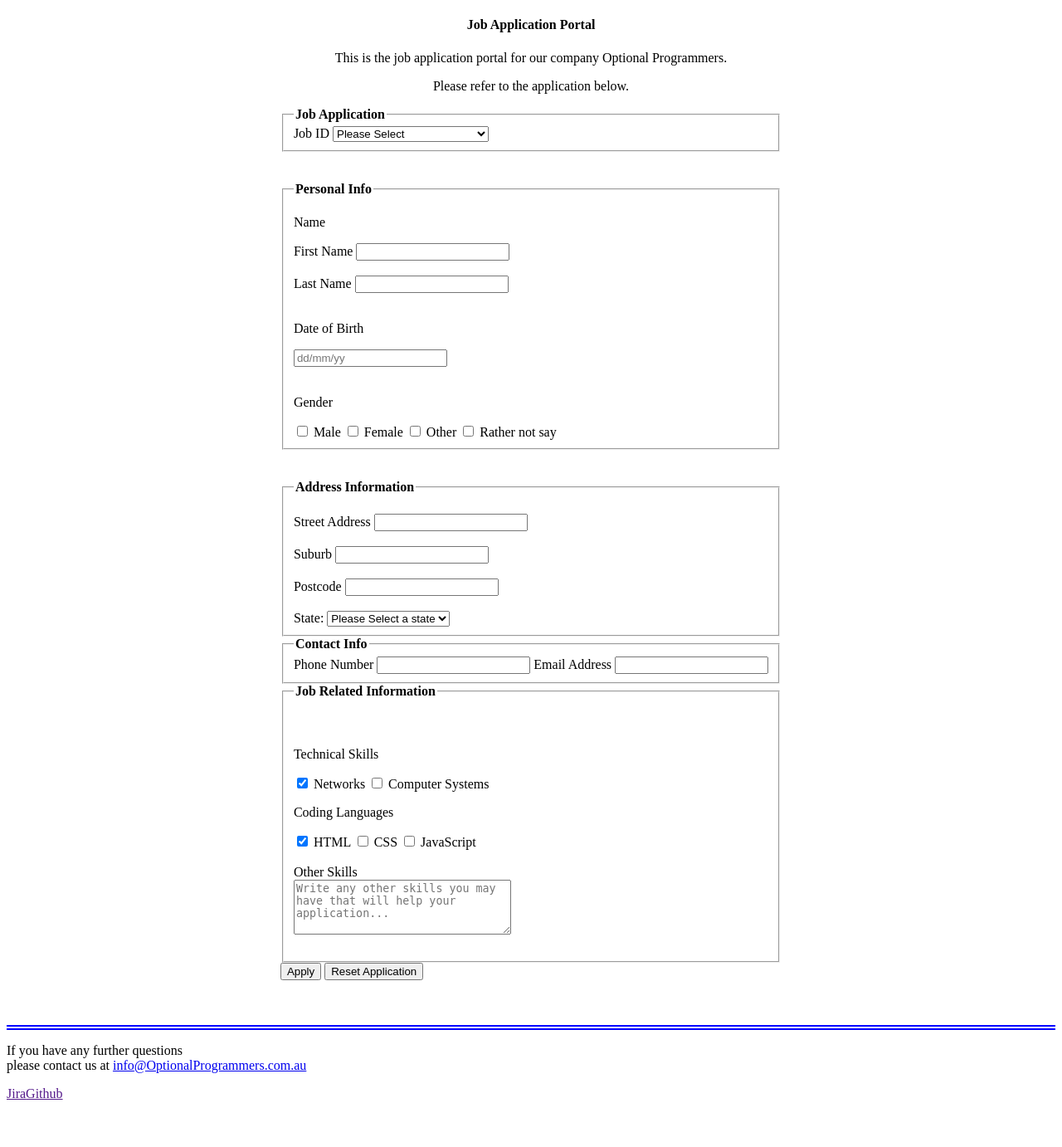
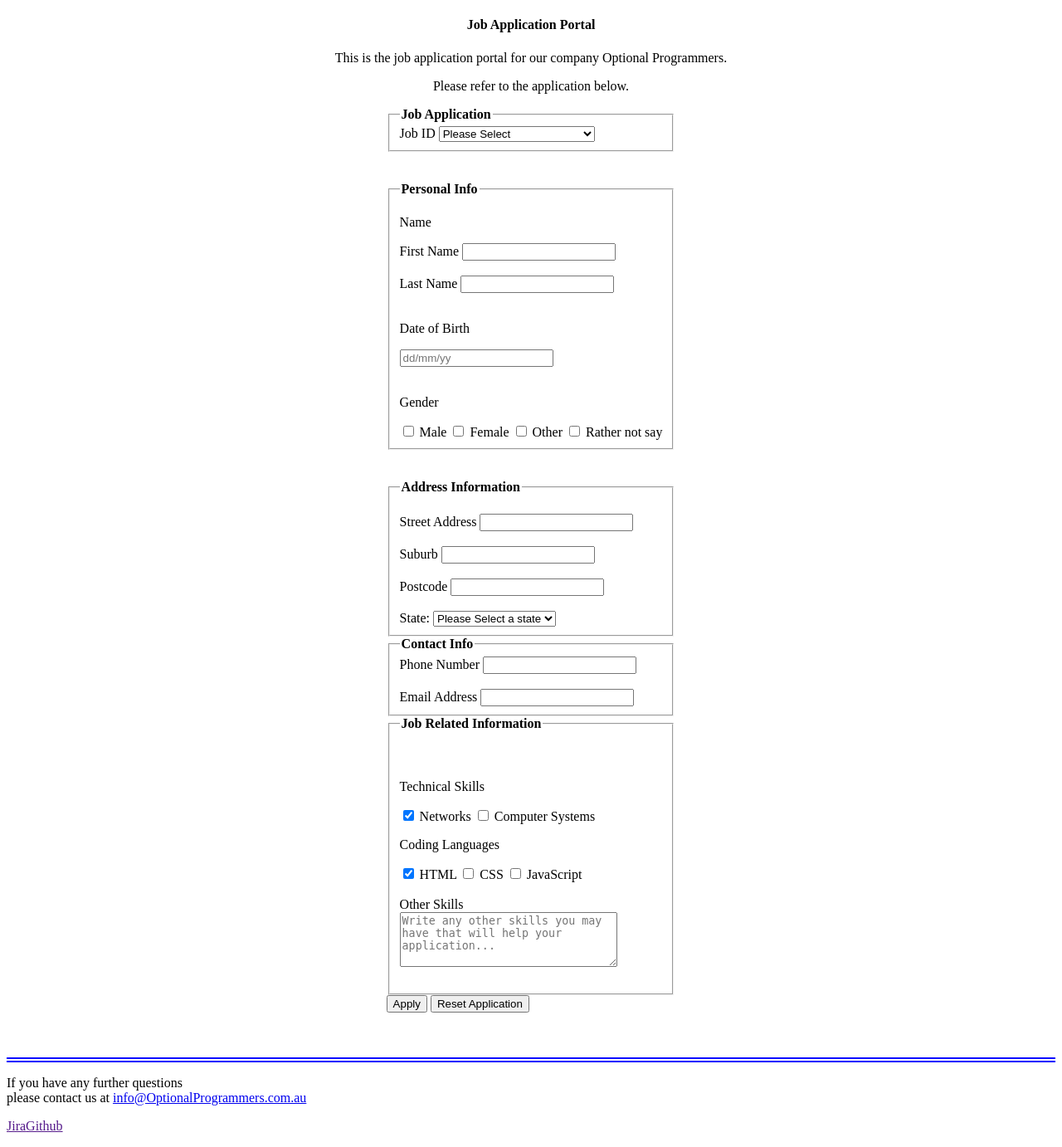
Before and after one commit to TwentyTwoCharacters/Web-Tech-Project-2, a PHP site: page /apply.html in a window 1280 px wide. Shown: the part 168-1550 px from the top of the page at 83% size. Before the commit the page ends 1493 px from the top, so only its background shows below. Run offline with PHP 8.4, Linux system fonts and the light colour scheme.

Commit message:
luke formatting

```diff
--- a/apply.html
+++ b/apply.html
@@ -60,7 +60,7 @@ tested.
         </header>
 
         <!-- <img src="" alt="soon to add" title="belhhh"> --> <!-- Placeholder image, not used yet -->
-<section class= "entirepage">
+<section id= "entirepage">
     <section class="pagetop">
         <h1>Job Application Portal</h1>
         <p>This is the job application portal for our company Optional Programmers.</p>
@@ -161,7 +161,8 @@ tested.
                 <!-- Input for phone number -->
                 <label for="PhNum">Phone Number</label>
                 <input type="text" id="PhNum" name="Phone Number" maxlength="" required>
-
+                <br>
+                <br>
                 <!-- Input for email with pattern to check email format -->
                 <label for="EmailAdd">Email Address</label>
                 <input type="text" id="EmailAdd" name="email Address" pattern="[a-z0-9._%+-]+@[a-z0-9.-]+\.[a-z]{2,}$" required>
--- a/styles/styles.css
+++ b/styles/styles.css
@@ -195,8 +195,16 @@ nav a:hover {
     margin: 0;
     display: flex;
     justify-content: center;
-    align-items: center;
-border: black,2px auto;}
+    align-items: center;}
 
 .pagetop{text-align: center;}
+
+.entirepage{margin: auto;
+    border-style: groove;
+    border-color: black;
+    border: 2px;
+
+
+
+}
 /* Jobs Page */
```
